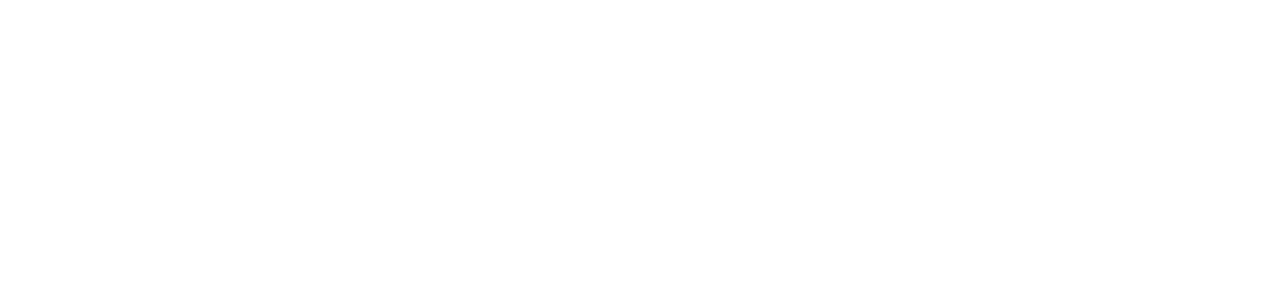
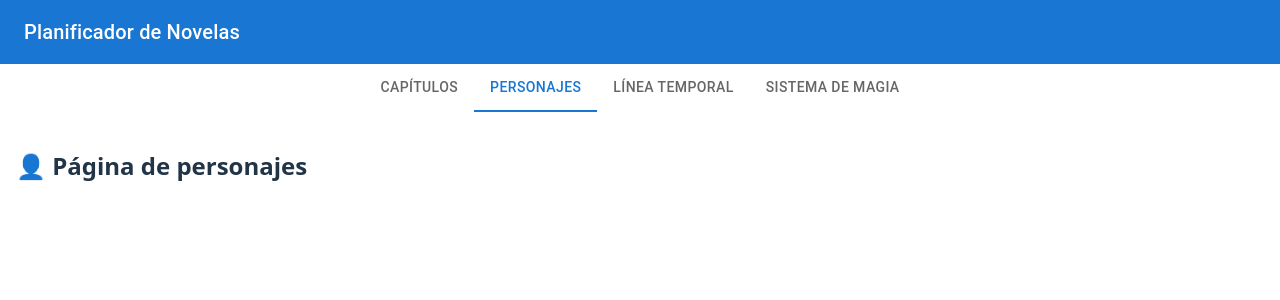
Before and after one commit to gonzalo00pineda/Trabajo-fin-de-grado, a React (Vite) app: page /libros/1/personajes in a window 1280 px wide. Before the commit this address had no page. Shown: the top 300 px of the page. Built offline with nearby package versions, Linux system fonts and the light colour scheme.

Commit message:
refactor: anidar rutas internas bajo ID de libro y mostrar navegación solo cuando hay libro activo

```diff
--- a/src/components/NavBarLibro.jsx
+++ b/src/components/NavBarLibro.jsx
@@ -7,16 +7,18 @@
 import { Tabs, Tab, Box } from '@mui/material';
 import { useLocation, useNavigate } from 'react-router-dom';
 
-const navItems = [
-    { label: 'Capítulos', path: '/capitulos' },
-    { label: 'Personajes', path: '/personajes' },
-    { label: 'Línea Temporal', path: '/linea-temporal' },
-    { label: 'Sistema de Magia', path: '/magia' },
-];
-
-const NavBarLibro = () => {
+const NavBarLibro = ({ idLibro }) => {
     const location = useLocation();
     const navigate = useNavigate();
+
+    const base = `/libros/${idLibro}`;
+
+    const navItems = [
+        { label: 'Capítulos', path: `${base}/capitulos` },
+        { label: 'Personajes', path: `${base}/personajes` },
+        { label: 'Línea Temporal', path: `${base}/linea-temporal` },
+        { label: 'Sistema de Magia', path: `${base}/magia` },
+    ];
 
     return (
         <Box sx={{ bgcolor: 'background.paper' }}>
@@ -28,7 +30,7 @@
                 centered
             >
                 {navItems.map(({ label, path }) => (
-                <Tab key={path} label={label} value={path} />
+                    <Tab key={path} label={label} value={path} />
                 ))}
             </Tabs>
         </Box>
--- a/src/layouts/LayoutLibro.jsx
+++ b/src/layouts/LayoutLibro.jsx
@@ -1,20 +1,18 @@
 import Header from '../components/Header';
 import NavBarLibro from '../components/NavBarLibro';
-import { Outlet } from 'react-router-dom';
+import { Outlet, useParams } from 'react-router-dom';
 
 const LayoutLibro = () => {
+    const { idLibro } = useParams();
+
     return (
-    <>
-
         <div style={{ minHeight: '100vh', display: 'flex', flexDirection: 'column' }}>
             <Header />
-            <NavBarLibro />
+            {idLibro && <NavBarLibro idLibro={idLibro} />}
             <main style={{ flex: 1, padding: '1rem' }}>
                 <Outlet />
             </main>
         </div>
-
-    </>
     );
 };
 
--- a/src/routes/AppRouter.jsx
+++ b/src/routes/AppRouter.jsx
@@ -18,11 +18,11 @@
         <Route path="/libros" element={<MisLibrosPage />} />
 
         {/* Grupo de rutas con layout de libro */}
-        <Route element={<LayoutLibro />}>
-          <Route path="/capitulos" element={<CapitulosPage />} />
-          <Route path="/personajes" element={<PersonajesPage />} />
-          <Route path="/linea-temporal" element={<LineaTemporalPage />} />
-          <Route path="/magia" element={<MagiaPage />} />
+        <Route path="/libros/:idLibro" element={<LayoutLibro />}>
+          <Route path="capitulos" element={<CapitulosPage />} />
+          <Route path="personajes" element={<PersonajesPage />} />
+          <Route path="linea-temporal" element={<LineaTemporalPage />} />
+          <Route path="magia" element={<MagiaPage />} />
         </Route>
       </Routes>
     </Router>
```
